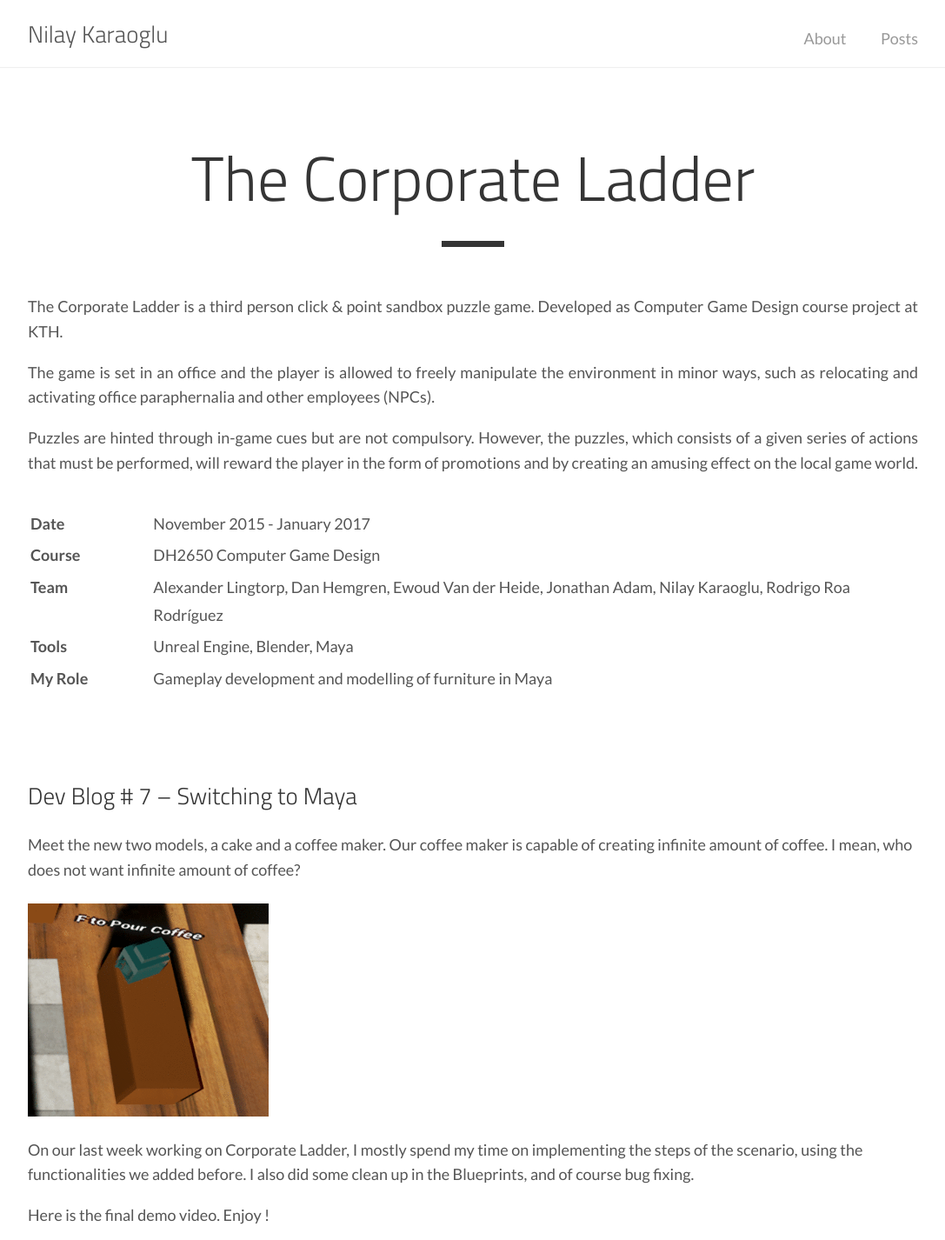
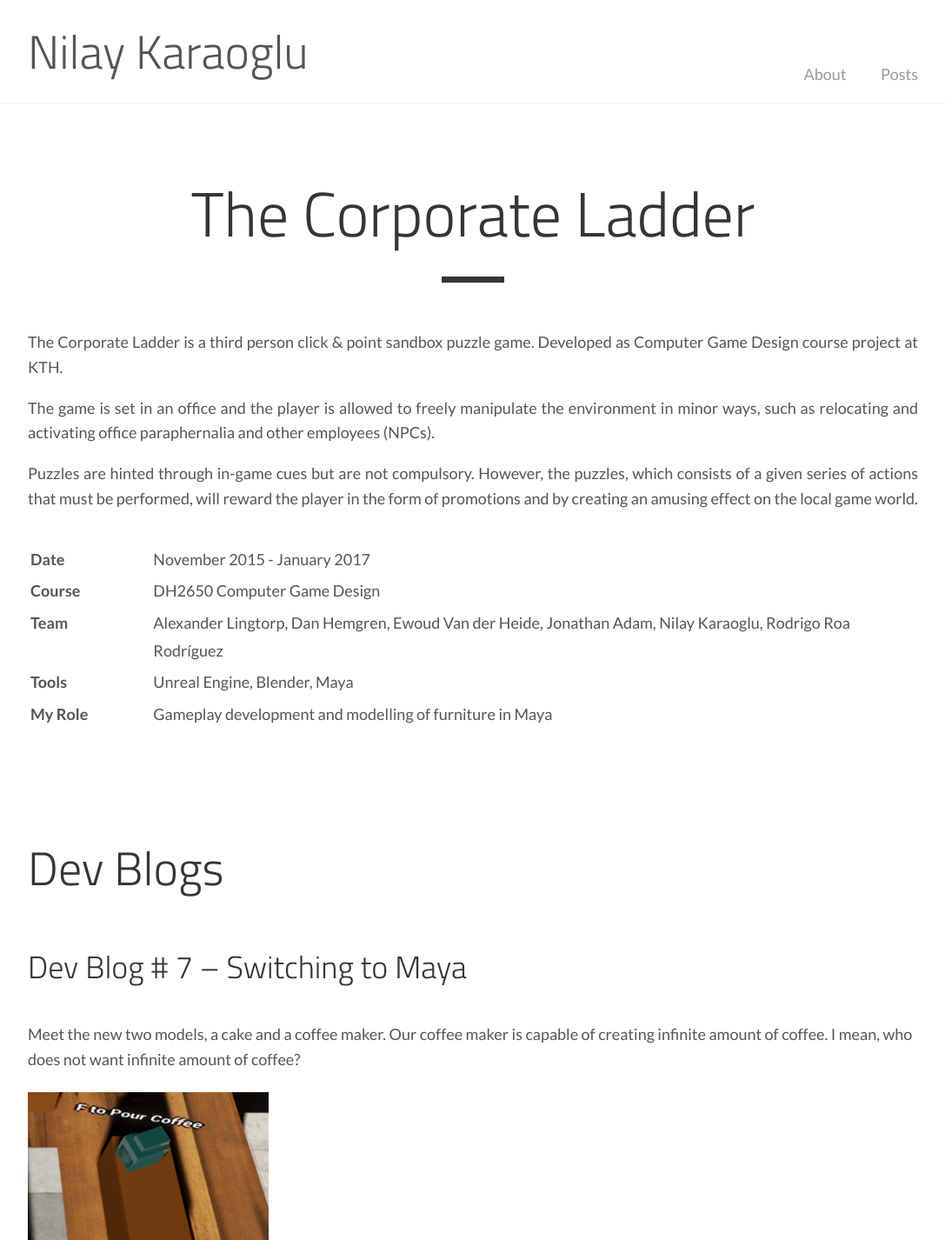
Before and after one commit to eowyn36/eowyn36.github.io, a Jekyll site: the page built from _projects/the-corporate-ladder.md, in a window 1280 px wide, cut to the strip 0-1426 px from the top of the page. Shown: the whole strip at 87% size, without its empty margins (96-1183 px from the left). Built offline with Jekyll 4.4.1, drawn with Linux system fonts in a browser that asks for light colours.

Commit message:
adds heading for the dev blogs

```diff
--- a/_layouts/project.html
+++ b/_layouts/project.html
@@ -9,10 +9,13 @@ layout: default
   {{ content }}
 
 </div>
+{% if site.categories[page.cat] != null %}
+  <h2>Dev Blogs</h2>
+{% endif %}
 
 {% for post in site.categories[page.cat] %}
   <article>
-    <h2>{{ post.title }}</h2>
+    <h3>{{ post.title }}</h3>
     <p>{{ post.content }}</p>
   </article>
 {% endfor %}
--- a/_sass/_base.scss
+++ b/_sass/_base.scss
@@ -38,6 +38,15 @@ h6 {
   font-weight: 300;
 }
 
+h1 {
+    font-size: 4rem;
+}
+h2 {
+    font-size: 3rem;
+}
+h3 {
+    font-size: 2rem;
+}
 a {
   color: $blue;
   text-decoration: none;
```
